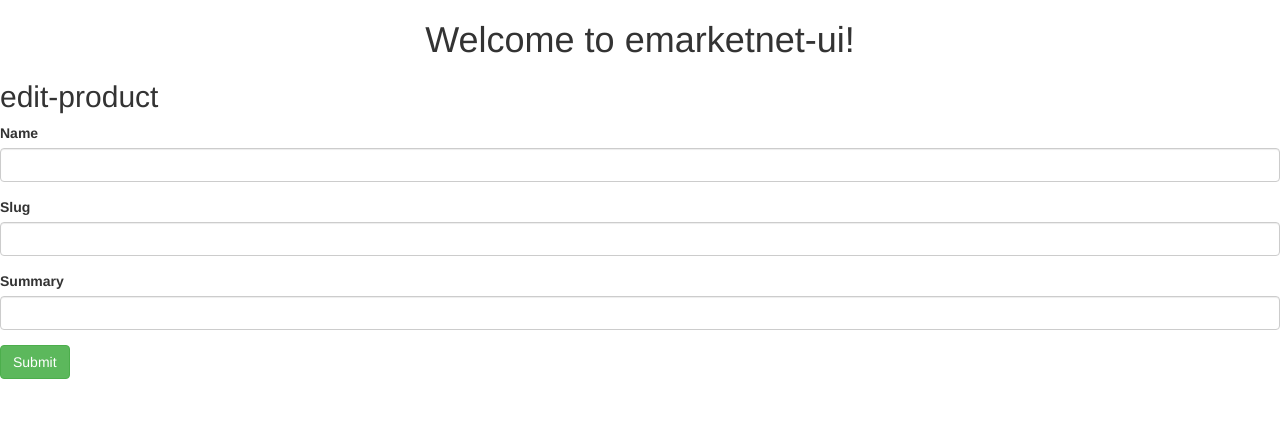
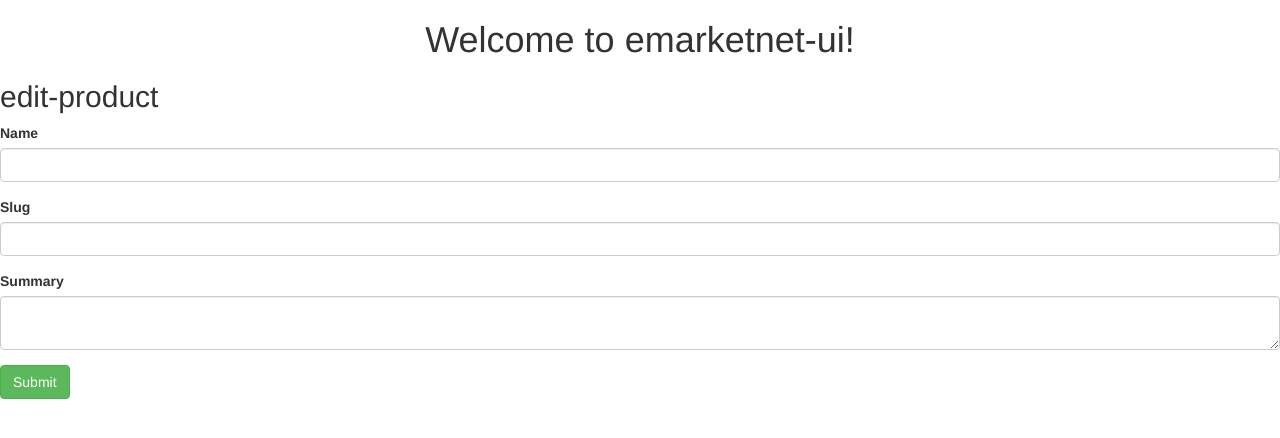
Before and after one commit to webcodes-io/emarketnet-ui, an Angular app: page /add-product in a window 1280 px wide. Shown: the top 438 px of the page. Built offline with nearby package versions, Linux system fonts and the light colour scheme.

Commit message:
#4 - create product - form

```diff
--- a/src/app/edit-product/edit-product.component.html
+++ b/src/app/edit-product/edit-product.component.html
@@ -1,17 +1,19 @@
 <div>
   <h2>edit-product</h2>
-  <form>
+  <form #productForm="ngForm">
     <div class="form-group">
       <label for="name">Name</label>
-      <input type="text" class="form-control" id="name" required>
+      <input type="text" class="form-control" id="name" [(ngModel)]="product.name" name="product-name" required>
+
     </div>
     <div class="form-group">
       <label for="slug">Slug</label>
-      <input type="text" class="form-control" id="slug" required>
+      <input type="text" class="form-control" id="slug" [(ngModel)]="product.slug" name="slug">
     </div>
     <div class="form-group">
       <label for="summary">Summary</label>
-      <input type="text" class="form-control" id="summary" required>
+      <textarea type="text" class="form-control" id="summary" [(ngModel)]="product.summary" name="summary"></textarea>
+
     </div>
 
     <button type="submit" class="btn btn-success">Submit</button>
--- a/src/app/edit-product/edit-product.component.ts
+++ b/src/app/edit-product/edit-product.component.ts
@@ -1,4 +1,5 @@
 import { Component, OnInit } from '@angular/core';
+import {Product} from '../product';
 
 @Component({
   selector: 'app-edit-product',
@@ -6,8 +7,13 @@ import { Component, OnInit } from '@angular/core';
   styleUrls: ['./edit-product.component.css']
 })
 export class EditProductComponent implements OnInit {
-
-  constructor() { }
+  product: Product;
+  constructor() {
+    this.product = {
+      name: '',
+      slug: ''
+    };
+  }
 
   ngOnInit() {
   }
```
